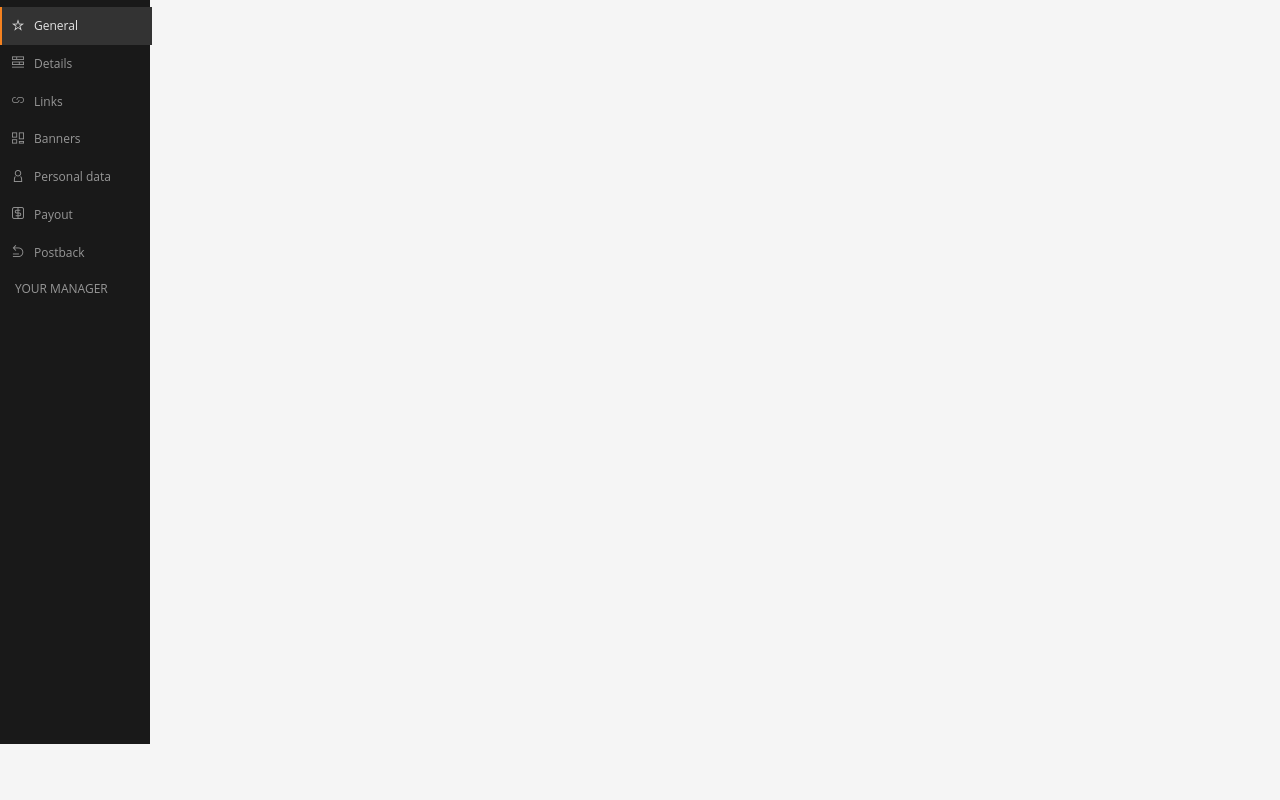
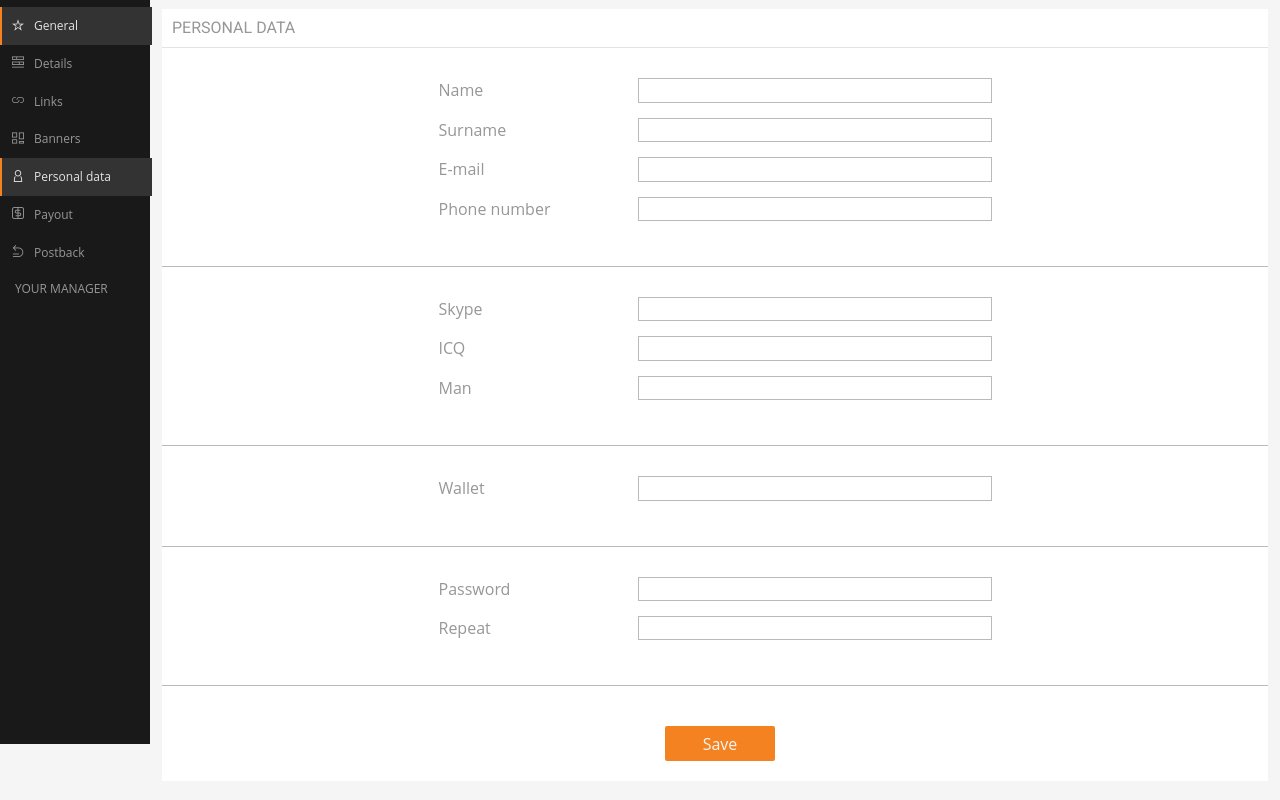
Before and after one commit to shyvva/administration-panel, a website: page src/index.html in a window 1280 px wide. Both pictures are taken after a click on the element "Personal data". Shown: the part 56-856 px from the top of the page. Before the commit the page ends 800 px from the top, so only its background shows below. Drawn offline with nearby package versions, Linux system fonts and the light colour scheme; files that its build step writes are made by us from their sources.

Commit message:
Add personal-data page

```diff
--- a/package.json
+++ b/package.json
@@ -10,9 +10,7 @@
     "init:gitignore": "curl https://raw.githubusercontent.com/github/gitignore/master/Node.gitignore -o .gitignore",
     "init:gitignore:custom": "echo \"dist\" >> .gitignore",
     "test": "npm-run-all test:*",
-    "test:html": "html-validate src/*.html",
     "test:js": "eslint src/js/",
-    "test:scss": "stylelint src/sass/",
     "build": "npm-run-all build:* test",
     "build:clean": "mkdirp dist && rm -r dist && mkdirp dist",
     "build:copy": "copyfiles -a -u 1 -e \"**/sass/**/*\" -e \"**/.gitkeep\" \"src/**/*\" dist",
--- a/src/index.html
+++ b/src/index.html
@@ -12,6 +12,7 @@
 </head>
 
 <body id="body">
+  <!-- Custom Burger Icon -->
   <div class="media-menu">
     <div class="burger">
       <button class="btn-toggle" id="menu-toggle">
@@ -20,6 +21,7 @@
         <div class="line"></div>
       </button>
     </div>
+    <!-- Sidebar -->
     <span>Just Do It<span>!</span> </span>
   </div>
   <div class="sidebar" id="side">
@@ -90,7 +92,7 @@
       <i class="icon-arrow-down-small"></i>
     </div>
   </nav>
-  <section class="content">
+  <section class="content general-statistic">
     <!-- General Statistic -->
 
     <div class="general container active " id="sb-general">
@@ -98,8 +100,8 @@
         <h4>GENERAL STATISTIC</h4>
       </div>
       <div class="calendar">
-          <input type="date" id="start" value="2020-02-01" min="2019-02-01">
-          <input type="date" id="end" value="2020-02-01" min="2019-02-01">
+        <input type="date" id="start" value="2020-04-29" min="2019-02-01">
+        <input type="date" id="end" value="2020-04-29" min="2019-02-01">
         <button class="btn btn-orange" style="width: 30px; padding-top: 9px;">
 
           <i class="icon-refresh"></i>
@@ -143,7 +145,10 @@
       </div>
     </div>
     </div>
+  </section>
+
   <!-- Links -->
+  <section class="content links">
     <div class="links container" id="sb-links">
       <div class="title">
         <h4>LINKS</h4>
@@ -302,7 +307,79 @@
       </div>
     </div>
   </section>
+
+  <!-- Personal Data -->
+
+  <section class="content personal-data-form">
+    <div class="personal-data container" id="sb-personal">
+      <div class="title">
+        <h4>PERSONAL DATA</h4>
+      </div>
+      <div class="container-form">
+        <form action="" method="POST" onsubmit="return validation()">
+          <div class="field">
+            <label>Name</label>
+            <input type="text" name="user-name" required id="Name">
+          </div>
+          <div class="field">
+            <label>Surname</label>
+            <input type="text" name="user-surname" required id="Surname">
+          </div>
+          <div class="field">
+            <label>E-mail</label>
+            <input type="email" name="user-email" required id="EMail">
+          </div>
+          <div class="field">
+            <label>Phone number</label>
+            <input type="text" name="user-phone" min="9" max="9" required id="Telephone">
+          </div>
+        </form>
+      </div>
+      <div class="container-form">
+        <form action="" method="POST">
+          <div class="field">
+            <label>Skype</label>
+            <input type="text" name="user-skype">
+          </div>
+          <div class="field">
+            <label>ICQ</label>
+            <input type="text" name="user-icq">
+          </div>
+          <div class="field">
+            <label>Man</label>
+            <input type="text" name="user-man">
+          </div>
+        </form>
+      </div>
+      <div class="container-form">
+        <form action="" method="POST">
+          <div class="field">
+            <label>Wallet</label>
+            <input type="text" name="user-wallet">
+          </div>
+        </form>
+      </div>
+      <div class="container-form">
+        <form action="" method="POST">
+          <div class="field">
+            <label>Password</label>
+            <input type="password" name="user-password" id="Password">
+          </div>
+          <div class="field">
+            <label>Repeat</label>
+            <input type="password" name="user-rep-password" id="Repeat">
+          </div>
+        </form>
+      </div>
+      <div class="button">
+        <button class="btn btn-orange" type="submit"><span>Save</span></button>
+      </div>
+    </div>
+  </section>
+
+
   <!-- Pop-ups -->
+
   <div class="pop-ups" id="login">
     <div class="login">
       <div class="title">
@@ -328,11 +405,11 @@
   <div class="pop-ups" id="quit">
     <div class="quit">
       <div class="title">
-            <h4>Do you really want to Quit</h4>
+        <h4>Do you really want to Quit?</h4>
       </div>
       <div class="buttons">
         <button class="btn btn-grey" id="btnCancel" onclick="popupsCancel()">Cancel</button>
-            <button class="btn btn-ora" id="btnCancel" onclick="popupsCancel()"> Quit</button>
+        <button class="btn btn-orange" id="btnCancel" onclick="popupsCancel()"> Quit</button>
       </div>
     </div>
   </div>
--- a/src/js/script.js
+++ b/src/js/script.js
@@ -1,11 +1,11 @@
 /* eslint-disable no-unused-vars */
-function burgerSidebar(){
+function burgerSidebar() {
   const btn = document.getElementById('menu-toggle');
   const selectClass = { open: 'open', close: 'close' };
   const sidebar = document.getElementById('side');
   const body = document.getElementById('body');
   let btnClass = selectClass.open;
-  btn.addEventListener('click', function(){
+  btn.addEventListener('click', function () {
     if (btn.classList.contains(selectClass.open)) {
       btn.classList.remove(btnClass);
       btnClass = selectClass.close;
@@ -27,35 +27,35 @@ burgerSidebar();
 const quitIcon = document.getElementById('pop-quit');
 const profilIcon = document.getElementById('pop-profil');
 /* Pops-up */
-const  login = document.getElementById('login');
+const login = document.getElementById('login');
 const quit = document.getElementById('quit');
 /* Button */
 const btnCancel = document.getElementById('btnCancel');
 const btnQuit = document.getElementById('btnQuit');
-function popupsLogin(){
+function popupsLogin() {
   console.log(login);
   login.classList.add('up');
 }
-function popupsQuit(){
+function popupsQuit() {
   quit.classList.add('up');
 }
-function popupsCancel(){
+function popupsCancel() {
   login.classList.remove('up');
   quit.classList.remove('up');
 }
 
-function sidebarActive(){
+function sidebarActive() {
   const sidebars = document.querySelectorAll('.sidebar-menu');
-  for(let sidebar of sidebars){
-    sidebar.addEventListener('click', function(event){
+  for (let sidebar of sidebars) {
+    sidebar.addEventListener('click', function (event) {
       event.preventDefault();
       const idSidebar = sidebar.getAttribute('id');
       const pages = document.querySelectorAll('.container');
       sidebar.classList.remove('side-click');
-      for(let page of pages){
+      for (let page of pages) {
         page.classList.remove('active');
         const idPage = page.getAttribute('id');
-        if(idSidebar == idPage){
+        if (idSidebar == idPage) {
           page.classList.add('active');
           sidebar.classList.add('side-click');
           console.log('I add:', idSidebar);
@@ -74,32 +74,31 @@ sidebarActive();
 const ctx = document.getElementById('myChart').getContext('2d');
 // eslint-disable-next-line no-undef
 const chart = new Chart(ctx, {
-  // 1
+
   type: 'bar',
   data: {
-    // 2
+
     labels: ['01', '02', '03', '04', '05', '06', '07', '08', '09', '10'],
-    // 3
+
     datasets: [{
-      // 4
+
       label: 'Signups',
-      // 5
       backgroundColor: '#8DBEC8',
       borderColor: '#8DBEC8',
-      // 6
-      data: [ 52, 51, 41, 94, 26, 6, 72, 9, 21, 88 ],
+
+      data: [52, 51, 41, 94, 26, 6, 72, 9, 21, 88],
     },
     {
       label: 'FTD',
       backgroundColor: '#F29E4E',
       borderColor: '#F29E4E',
-      data: [ 6, 72, 1, 0, 47, 11, 50, 44, 63, 76 ],
+      data: [6, 72, 1, 0, 47, 11, 50, 44, 63, 76],
     },
     {
       label: 'Earned',
       backgroundColor: '#71B374',
       borderColor: '#71B374',
-      data: [ 59, 49, 68, 90, 67, 41, 13, 38, 48, 48 ],
+      data: [59, 49, 68, 90, 67, 41, 13, 38, 48, 48],
       // 7
       hidden: true,
     }]
--- a/src/sass/_layout.scss
+++ b/src/sass/_layout.scss
@@ -1,4 +1,4 @@
-.container{
+.container {
   background: white;
   margin: 10px 7px;
   font-family: $paragraph-font;
--- a/src/sass/pages/_page-personal.scss
+++ b/src/sass/pages/_page-personal.scss
@@ -0,0 +1,34 @@
+.personal-data {
+  .container-form {
+    padding: 30px 0;
+    display: flex;
+    width: 100%;
+    align-items: center;
+    border-bottom: 1px solid $button-grey-hover;
+    justify-content: center;
+    form {
+      width: 50%;
+      max-width: 100%;
+      .field {
+        align-items: center;
+        display: flex;
+        margin-bottom: 15px;
+        label {
+          flex: 30%;
+          text-align: left;
+          margin-right: 50px;
+        }
+
+        input {
+          -webkit-appearance: none;
+          -moz-appearance: none;
+          appearance: none;
+          background-color: #ffffff;
+          border: 1px solid $button-grey-hover;
+          padding: 2px;
+          flex: 70%;
+        }
+      }
+    }
+  }
+}
--- a/src/sass/sections/_content.scss
+++ b/src/sass/sections/_content.scss
@@ -1,4 +1,4 @@
-.content{
+.content {
   grid-area: 2 / 2 / 3 / 3;
   justify-self: stretch;
   background: $light-grey;
```
Also changed, not shown: src/sass/_global.scss (+4 -3 lines), src/sass/_mixins.scss (+125 -42 lines), src/sass/_variable.scss (+5 -5 lines), src/sass/sections/_media-menu.scss (line endings or trailing spaces), src/sass/sections/_navbar.scss (line endings or trailing spaces). Lines whose indentation alone changed are shown as unchanged.
